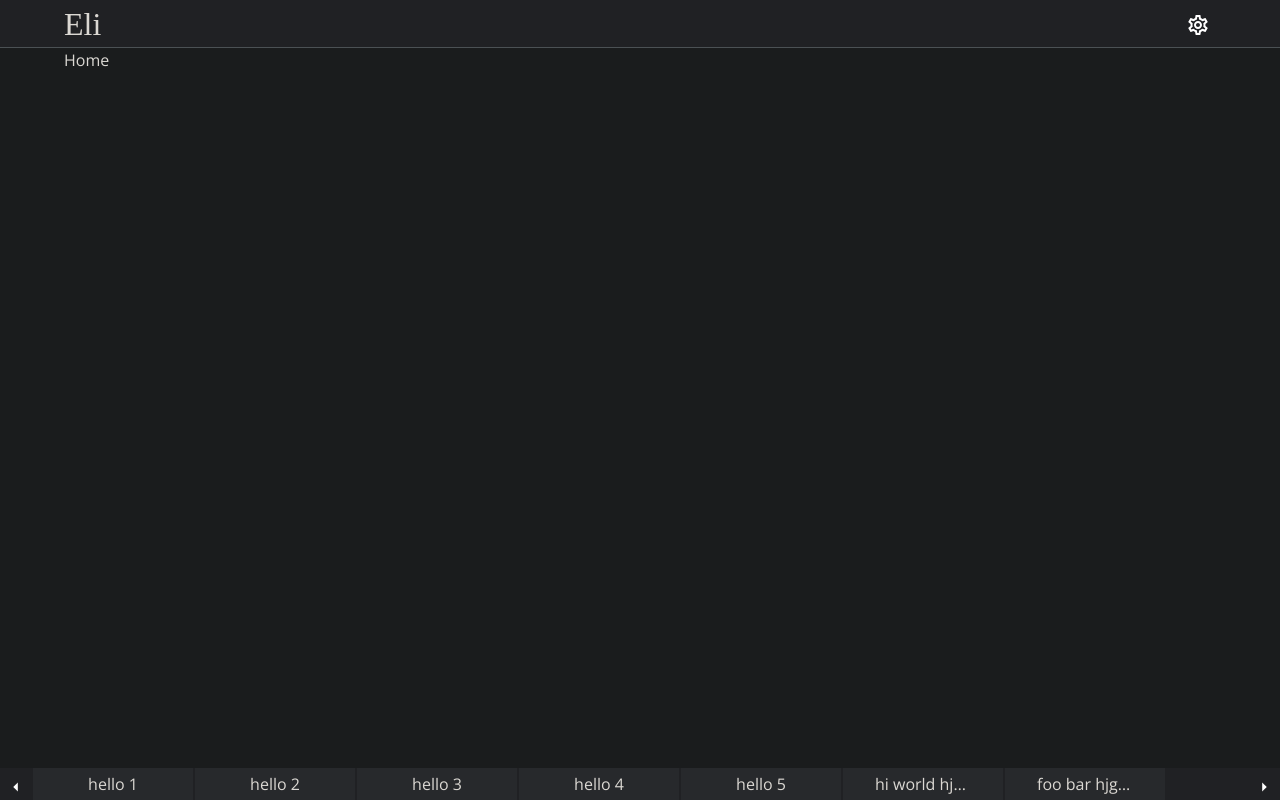
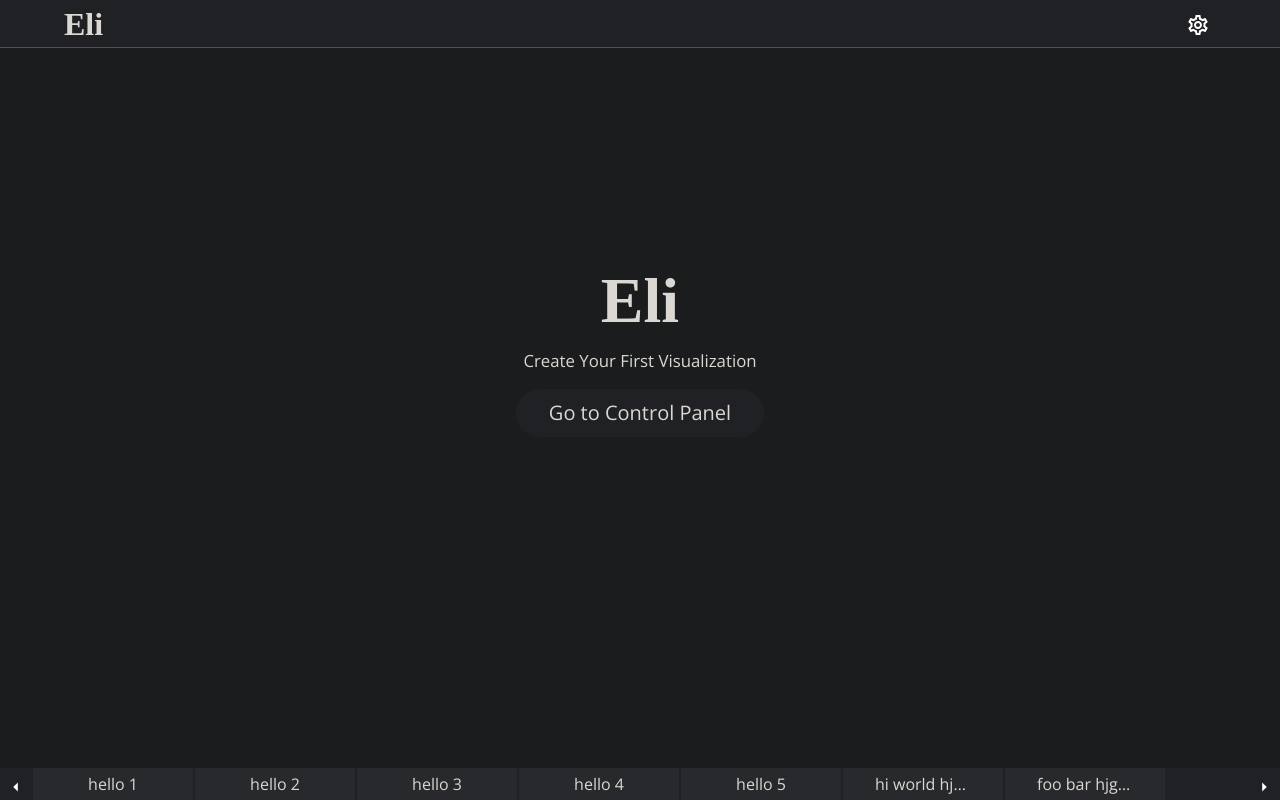
Before and after one commit to sopherapps/eli, a React (Create React App) app: page / in a window 1280 px wide. Built offline with nearby package versions, Linux system fonts and the light colour scheme; a web font is replaced by a local one.

Commit message:
Update the Home page

```diff
--- a/src/AppRouter.tsx
+++ b/src/AppRouter.tsx
@@ -20,7 +20,7 @@ export default function AppRouter() {
     <div className={`app h-100 ${themeClassName}`}>
       <Router>
         <Topbar />
-        <main className="fluid-container">
+        <main className="fluid-container h-100 eli-py-4">
           <Switch>
             <Route exact path="/">
               <Home />
--- a/src/index.css
+++ b/src/index.css
@@ -35,6 +35,10 @@
   justify-content: space-between;
 }
 
+.justify-center {
+  justify-content: center;
+}
+
 .align-center {
   align-items: center;
 }
@@ -58,6 +62,15 @@
   min-height: 100%;
 }
 
+.eli-py-4 {
+  padding-top: 100px;
+  padding-bottom: 100px;
+}
+
+.mt-neg-4 {
+  margin-top: -100px;
+}
+
 /* logo */
 .logo {
   font-family: "Qwigley";
@@ -69,6 +82,13 @@
 }
 
 /* Topbar */
+.topbar {
+  position: fixed;
+  top: 0;
+  left: 0;
+  right: 0;
+}
+
 .dark .topbar {
   background-color: #202124;
   box-shadow: inset 0px -1px 0px #4b5154;
@@ -76,6 +96,7 @@
 
 .topbar .logo {
   font-size: 2rem;
+  font-weight: 600;
 }
 
 /* Tabbar */
@@ -152,6 +173,35 @@
   width: auto;
 }
 
+/* cta */
+.cta {
+  text-align: center;
+}
+
+.cta .logo {
+  font-size: 4rem;
+  font-weight: 600;
+}
+
+.cta .btn {
+  padding: 0.5rem 2rem;
+  border-radius: 2rem;
+  font-size: 1.25rem;
+}
+
+.dark .cta .btn {
+  color: #dbd8d3;
+  background-color: #202124;
+}
+
+.dark .cta .btn:hover {
+  background-color: #4b5154;
+}
+
+.cta p {
+  font-size: 1.05rem;
+}
+
 /* Dark theme */
 .app.dark {
   background-color: #1a1c1d;
--- a/src/pages/Home.tsx
+++ b/src/pages/Home.tsx
@@ -1,6 +1,17 @@
 // Page that shows the default empty page
 import React from "react";
+import { Link } from "react-router-dom";
 
 export default function Home() {
-  return <div>Home</div>;
+  return (
+    <div className="d-flex justify-center align-center h-100">
+      <div className="cta mt-neg-4">
+        <h2 className="logo">Eli</h2>
+        <p>Create Your First Visualization</p>
+        <Link className="btn" to="/control-panel">
+          Go to Control Panel
+        </Link>
+      </div>
+    </div>
+  );
 }
```
Also changed, not shown: 1 other file (tests, documents, lock files or other folders).
